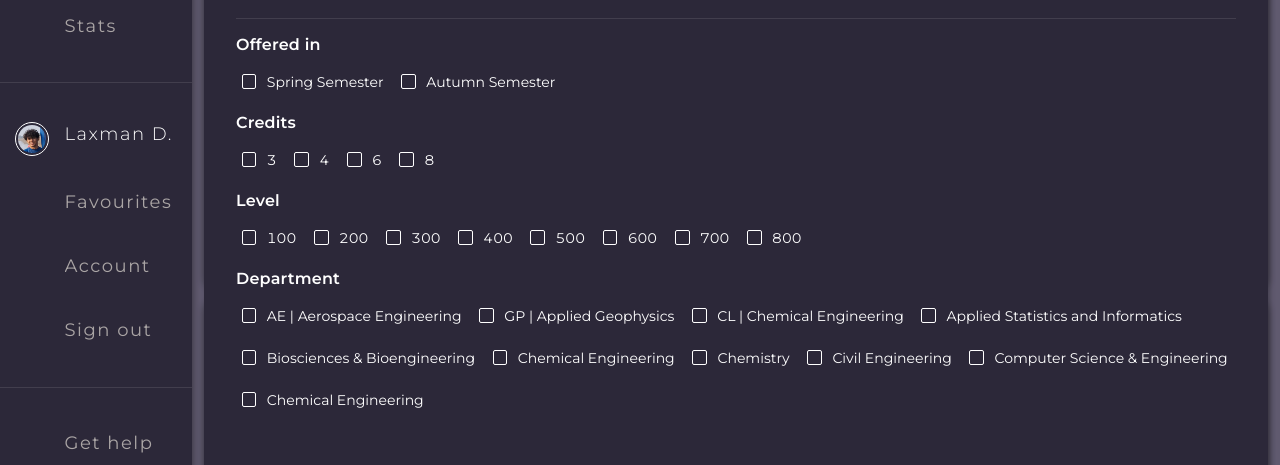
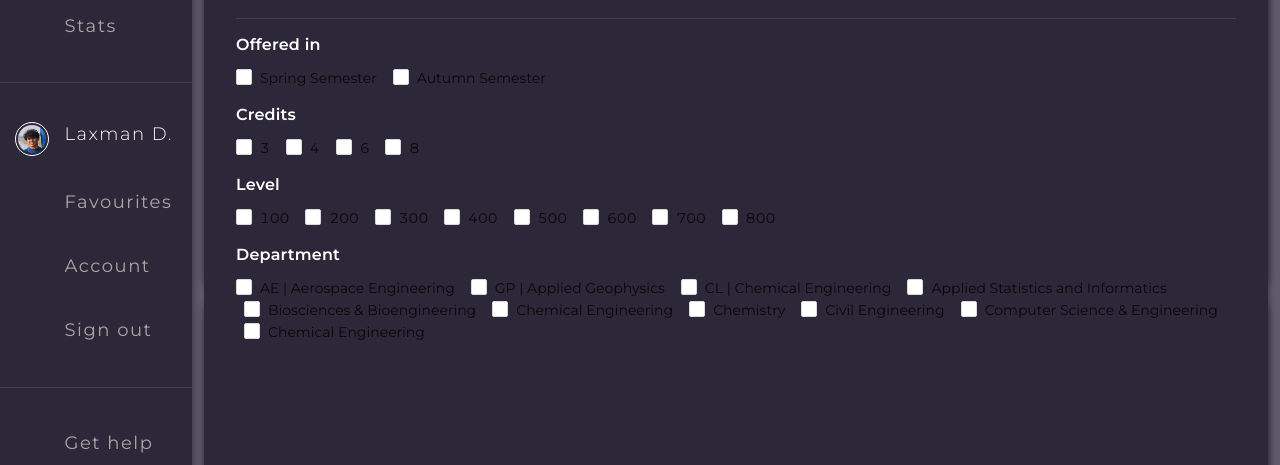
Before and after one commit to DevCom-IITB/ResoBin, a React (Create React App) app: page /dashboard in a window 1280 px wide. Shown: the part 198-663 px from the top of the page. Built offline with nearby package versions, Linux system fonts and the light colour scheme; some icons are missing.

Commit message:
📦 NEW: Setup ESLint

```diff
--- a/src/components/courses/FilterItem.jsx
+++ b/src/components/courses/FilterItem.jsx
@@ -1,6 +1,7 @@
+// import { Checkbox } from 'components/shared'
+import { Checkbox } from 'antd'
 import { Fragment } from 'react'
 import styled from 'styled-components'
-import { Checkbox } from 'components/shared'
 
 const Title = styled.h1`
   font-weight: 600;
@@ -17,14 +18,23 @@ const FilterList = styled.div`
   gap: 0.75rem;
 `
 
-const FilterItem = ({ data, index }) => {
+const FilterItem = ({ data: filterGroupData, index }) => {
+  const onChange = (checkedValues) => {
+    console.log(checkedValues)
+  }
+
   return (
     <Fragment key={index}>
-      <Title>{data.FilterTitle}</Title>
+      <Title>{filterGroupData.FilterTitle}</Title>
       <FilterList>
-        {data.Options.map((data, index) => (
-          <Checkbox key={index} label={data.Label} />
-        ))}
+        <Checkbox.Group style={{ width: '100%' }} onChange={onChange}>
+          {filterGroupData.Options.map((filterOptionData) => (
+            <Checkbox key={filterOptionData.id} value={filterOptionData.Label}>
+              {filterOptionData.Label}
+            </Checkbox>
+          ))}
+        </Checkbox.Group>
+        {/* <Checkbox key={index} label={data.Label} /> */}
       </FilterList>
     </Fragment>
   )
--- a/src/components/courses/Filters.jsx
+++ b/src/components/courses/Filters.jsx
@@ -58,8 +58,8 @@ const Filters = ({ showFilters, onClick }) => {
       <Divider style={{ margin: '0rem 2rem', width: 'auto' }} />
 
       <FilterList showFilters={showFilters}>
-        {filterData.map((data, index) => (
-          <FilterItem key={index} data={data} />
+        {filterData.map((data) => (
+          <FilterItem key={data.id} data={data} />
         ))}
       </FilterList>
     </Container>
--- a/src/data/courses/filterData.json
+++ b/src/data/courses/filterData.json
@@ -1,89 +1,137 @@
 [
   {
+    "id": 0,
     "FilterTitle": "Offered in",
     "Options": [
       {
+        "id": 0,
         "Label": "Spring Semester",
         "Type": "Checkbox"
       },
       {
+        "id": 1,
         "Label": "Autumn Semester",
         "Type": "Checkbox"
       }
     ]
   },
   {
+    "id": 1,
     "FilterTitle": "Credits",
     "Options": [
       {
+        "id": 0,
         "Label": "3",
         "Type": "Checkbox"
       },
       {
+        "id": 1,
         "Label": "4",
         "Type": "Checkbox"
       },
       {
+        "id": 2,
         "Label": "6",
         "Type": "Checkbox"
       },
       {
+        "id": 3,
         "Label": "8",
         "Type": "Checkbox"
       }
     ]
   },
   {
+    "id": 2,
     "FilterTitle": "Level",
     "Options": [
       {
+        "id": 0,
         "Label": "100",
         "Type": "Checkbox"
       },
       {
+        "id": 1,
         "Label": "200",
         "Type": "Checkbox"
       },
       {
+        "id": 2,
         "Label": "300",
         "Type": "Checkbox"
       },
       {
+        "id": 3,
         "Label": "400",
         "Type": "Checkbox"
       },
       {
+        "id": 4,
         "Label": "500",
         "Type": "Checkbox"
       },
       {
+        "id": 5,
         "Label": "600",
         "Type": "Checkbox"
       },
       {
+        "id": 6,
         "Label": "700",
         "Type": "Checkbox"
       },
       {
+        "id": 7,
         "Label": "800",
         "Type": "Checkbox"
       }
     ]
   },
   {
+    "id": 3,
     "FilterTitle": "Department",
     "Type": "Checkbox",
     "Options": [
-      { "Label": "AE | Aerospace Engineering" },
-      { "Label": "GP | Applied Geophysics" },
-      { "Label": "CL | Chemical Engineering" },
-      { "Label": "Applied Statistics and Informatics" },
-      { "Label": "Biosciences & Bioengineering" },
-      { "Label": "Chemical Engineering" },
-      { "Label": "Chemistry" },
-      { "Label": "Civil Engineering" },
-      { "Label": "Computer Science & Engineering" },
-      { "Label": "Chemical Engineering" }
+      {
+        "id": 0,
+        "Label": "AE | Aerospace Engineering"
+      },
+      {
+        "id": 1,
+        "Label": "GP | Applied Geophysics"
+      },
+      {
+        "id": 2,
+        "Label": "CL | Chemical Engineering"
+      },
+      {
+        "id": 3,
+        "Label": "Applied Statistics and Informatics"
+      },
+      {
+        "id": 4,
+        "Label": "Biosciences & Bioengineering"
+      },
+      {
+        "id": 5,
+        "Label": "Chemical Engineering"
+      },
+      {
+        "id": 6,
+        "Label": "Chemistry"
+      },
+      {
+        "id": 7,
+        "Label": "Civil Engineering"
+      },
+      {
+        "id": 8,
+        "Label": "Computer Science & Engineering"
+      },
+      {
+        "id": 9,
+        "Label": "Chemical Engineering"
+      }
     ]
   }
 ]
--- a/src/pages/Courses.jsx
+++ b/src/pages/Courses.jsx
@@ -1,5 +1,6 @@
 import { Filter, X } from '@styled-icons/heroicons-outline'
-import { CourseList, Filters } from 'components/courses'
+import { CourseList } from 'components/courses'
+// import { Filters } from 'components/courses'
 import { useLocalStorage } from 'hooks'
 import { Helmet } from 'react-helmet-async'
 import styled from 'styled-components'
```
Also changed, not shown: package.json (+13 -1 lines), .eslintrc.json (added), 2 other files (tests, documents, lock files or other folders).
